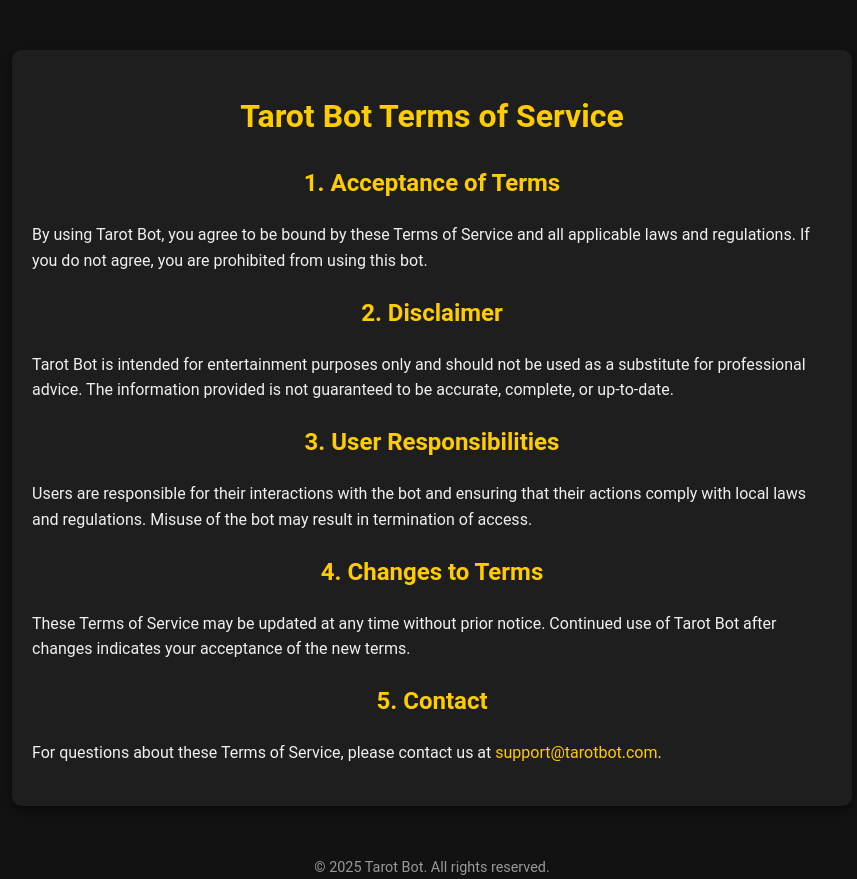
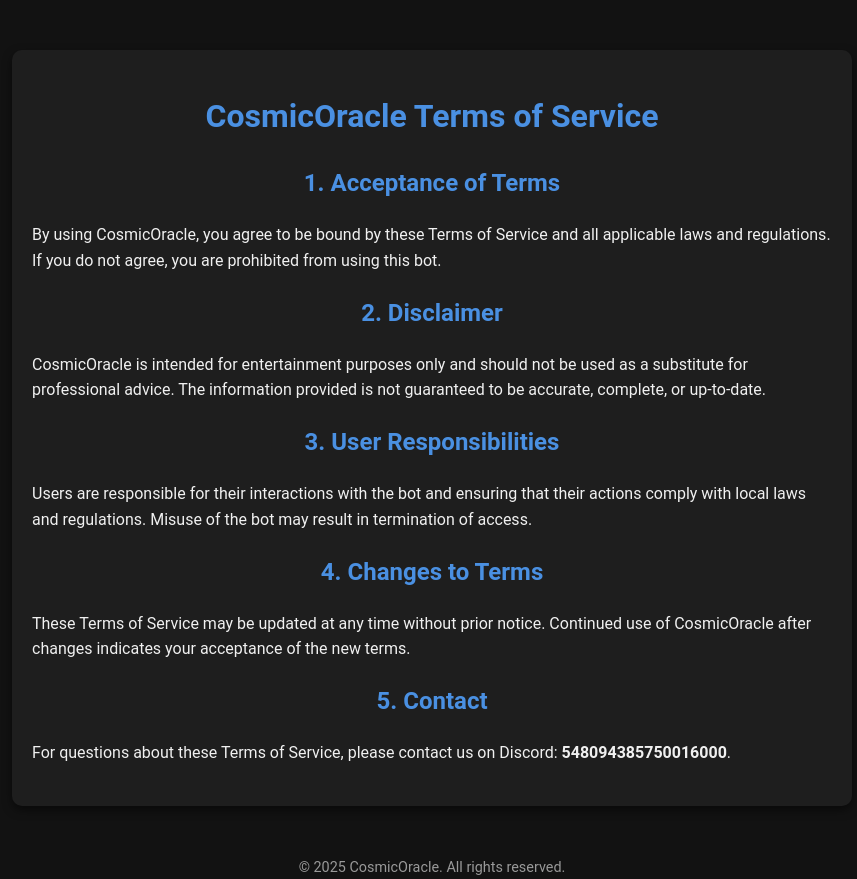
Before and after one commit to Eatkingrip/cosmicoracle, a plain HTML site: page index.html in a window 1280 px wide. Shown: the whole page, without its empty margins (208-1065 px from the left). Drawn offline with Linux system fonts and the light colour scheme.

Commit message:
Update index.html

```diff
--- a/index.html
+++ b/index.html
@@ -23,12 +23,12 @@
         }
 
         h1, h2, h3 {
-            color: #ffcc00;
+            color: #4a90e2;
             text-align: center;
         }
 
         a {
-            color: #ffcc00;
+            color: #4a90e2;
             text-decoration: none;
         }
 
@@ -50,17 +50,17 @@
 </head>
 <body>
     <div class="container">
-        <h1>Tarot Bot Terms of Service</h1>
+        <h1>CosmicOracle Terms of Service</h1>
         <div class="section">
             <h2>1. Acceptance of Terms</h2>
             <p>
-                By using Tarot Bot, you agree to be bound by these Terms of Service and all applicable laws and regulations. If you do not agree, you are prohibited from using this bot.
+                By using CosmicOracle, you agree to be bound by these Terms of Service and all applicable laws and regulations. If you do not agree, you are prohibited from using this bot.
             </p>
         </div>
         <div class="section">
             <h2>2. Disclaimer</h2>
             <p>
-                Tarot Bot is intended for entertainment purposes only and should not be used as a substitute for professional advice. The information provided is not guaranteed to be accurate, complete, or up-to-date.
+                CosmicOracle is intended for entertainment purposes only and should not be used as a substitute for professional advice. The information provided is not guaranteed to be accurate, complete, or up-to-date.
             </p>
         </div>
         <div class="section">
@@ -72,18 +72,18 @@
         <div class="section">
             <h2>4. Changes to Terms</h2>
             <p>
-                These Terms of Service may be updated at any time without prior notice. Continued use of Tarot Bot after changes indicates your acceptance of the new terms.
+                These Terms of Service may be updated at any time without prior notice. Continued use of CosmicOracle after changes indicates your acceptance of the new terms.
             </p>
         </div>
         <div class="section">
             <h2>5. Contact</h2>
             <p>
-                For questions about these Terms of Service, please contact us at <a href="mailto:support@tarotbot.com">support@tarotbot.com</a>.
+                For questions about these Terms of Service, please contact us on Discord: <strong>548094385750016000</strong>.
             </p>
         </div>
     </div>
     <footer>
-        &copy; 2025 Tarot Bot. All rights reserved.
+        &copy; 2025 CosmicOracle. All rights reserved.
     </footer>
 </body>
 </html>
```
